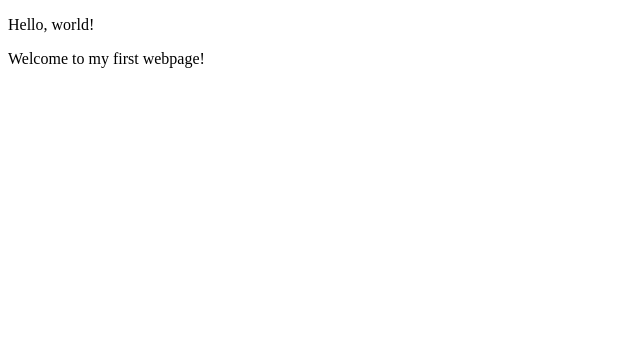
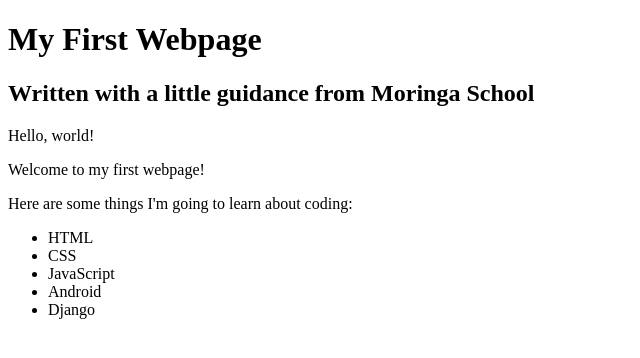
Before and after one commit to Antavio/my-first-webpage, a plain HTML site: page my-first-webpage.html in a window 1280 px wide. Shown: the whole page, without its empty margins (0-640 px from the left). Drawn offline with Linux system fonts and the light colour scheme.

Commit message:
add list elements

```diff
--- a/my-first-webpage.html
+++ b/my-first-webpage.html
@@ -4,7 +4,18 @@
     <title>My first webpage!</title>
   </head>
   <body>
+    <h1>My First Webpage</h1>
+    <h2>Written with a little guidance from Moringa School</h2>
     <p>Hello, world!</p>
     <p>Welcome to my first webpage!</p>
+
+    <p>Here are some things I'm going to learn about coding:</p>
+    <ul>
+      <li>HTML</li>
+      <li>CSS</li>
+      <li>JavaScript</li>
+      <li>Android</li>
+      <li>Django</li>
+    </ul>
   </body>
 </html>
```
